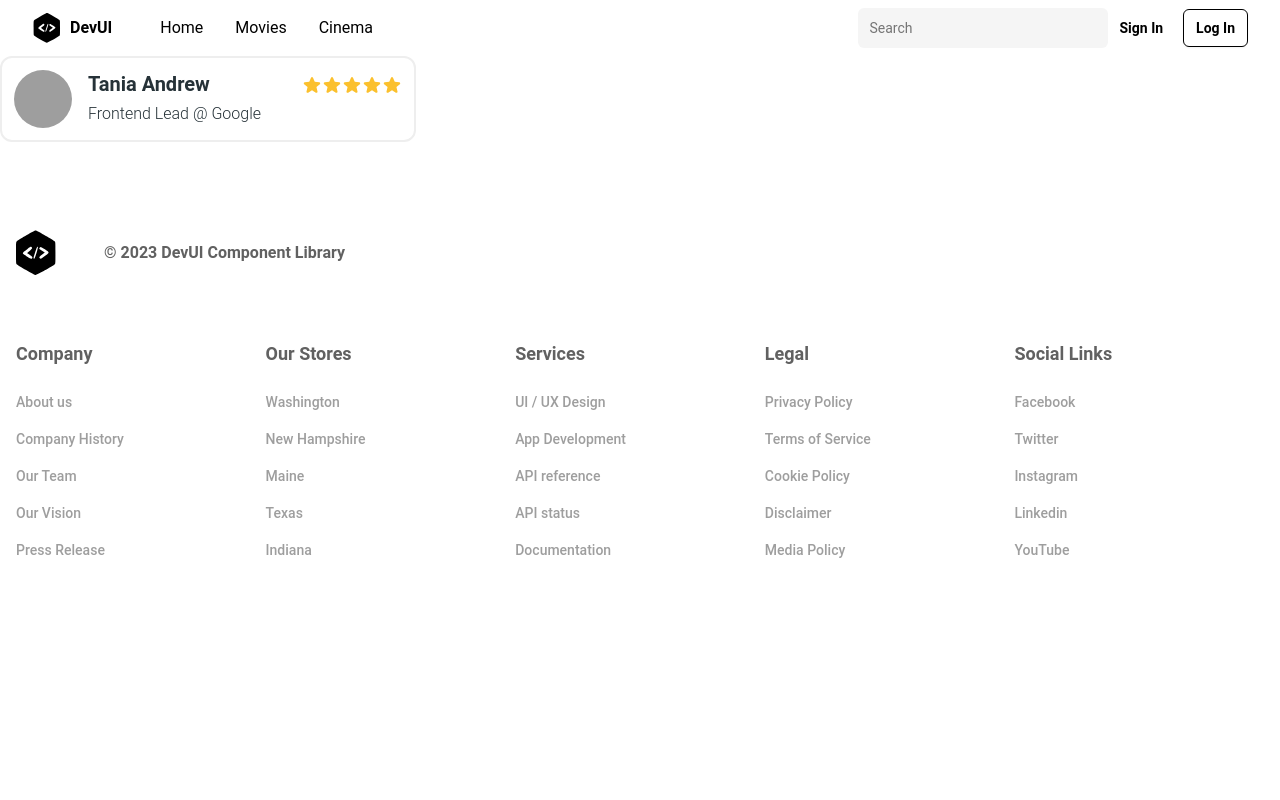
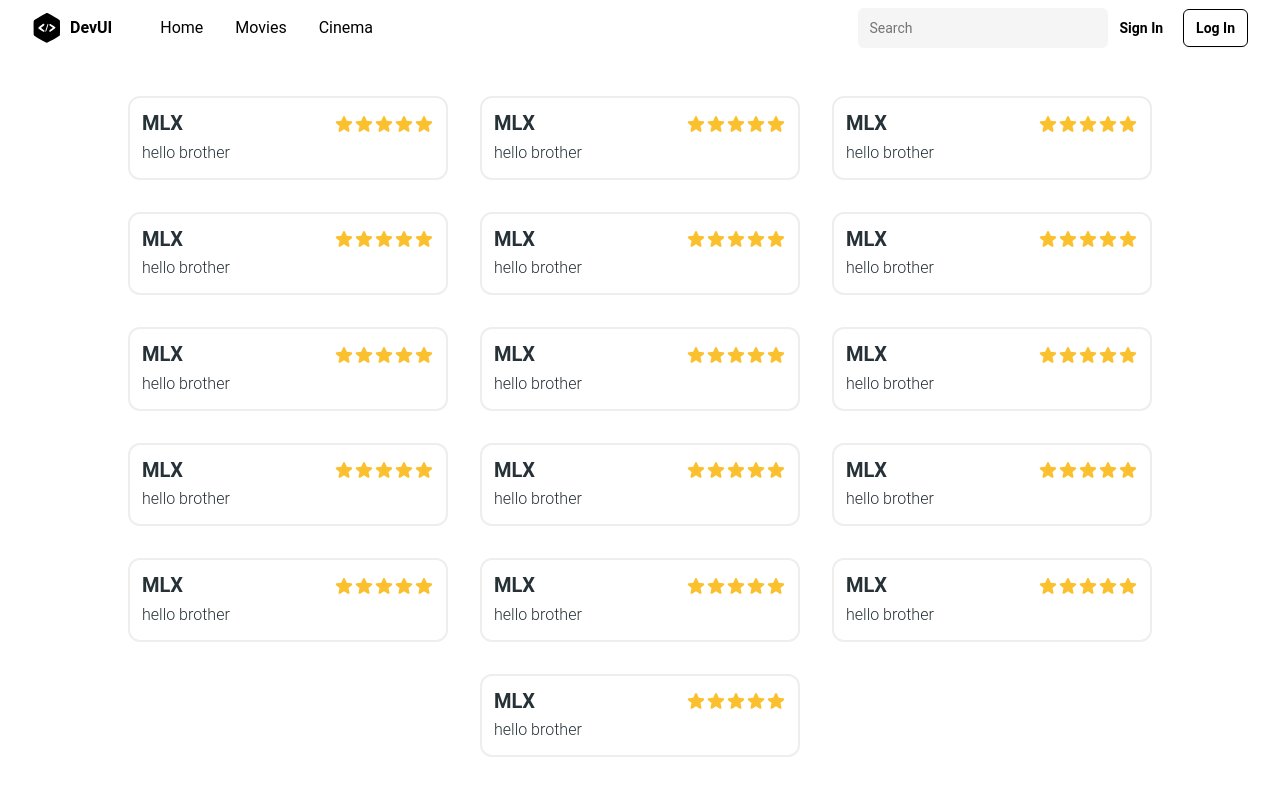
Before and after one commit to upaliwal1234/Movie-Ticket-Booking, a React (Vite) app in the folder frontend/: page /cinema in a window 1280 px wide. Shown: the top 800 px of the page. Built offline with nearby package versions, Linux system fonts and the light colour scheme; grey boxes are pictures that could not be loaded.

Commit message:
made changes in cinemas

```diff
--- /dev/null
+++ b/frontend/src/Components/Cinemas/CinemaCard.jsx
@@ -0,0 +1,60 @@
+import { Link } from 'react-router-dom'
+
+
+function CinemaCard({ cinemaname, movie }) {
+    return (
+        <div>
+            <Link to="#">
+            <div className="relative flex w-full min-w-[20rem] max-w-[26rem] hover:bg-gray-200 flex-col rounded-xl bg-transparent bg-clip-border border-2 text-gray-700 shadow-none">
+            <div className="relative flex items-center gap-4 p-3 overflow-hidden text-gray-700 bg-transparent shadow-none rounded-xl bg-clip-border">
+                <div className="flex w-full flex-col gap-0.5">
+                <div className="flex items-center justify-between">
+                    <h5
+                    className="block font-sans text-xl antialiased font-semibold leading-snug tracking-normal text-blue-gray-900">
+                    {cinemaname}
+                    </h5>
+                    <div className="flex items-center gap-0 5">
+                    <svg xmlns="http://www.w3.org/2000/svg" viewBox="0 0 24 24" fill="currentColor"
+                        className="w-5 h-5 text-yellow-700">
+                        <path fill-rule="evenodd"
+                        d="M10.788 3.21c.448-1.077 1.976-1.077 2.424 0l2.082 5.007 5.404.433c1.164.093 1.636 1.545.749 2.305l-4.117 3.527 1.257 5.273c.271 1.136-.964 2.033-1.96 1.425L12 18.354 7.373 21.18c-.996.608-2.231-.29-1.96-1.425l1.257-5.273-4.117-3.527c-.887-.76-.415-2.212.749-2.305l5.404-.433 2.082-5.006z"
+                        clip-rule="evenodd"></path>
+                    </svg>
+                    <svg xmlns="http://www.w3.org/2000/svg" viewBox="0 0 24 24" fill="currentColor"
+                        className="w-5 h-5 text-yellow-700">
+                        <path fill-rule="evenodd"
+                        d="M10.788 3.21c.448-1.077 1.976-1.077 2.424 0l2.082 5.007 5.404.433c1.164.093 1.636 1.545.749 2.305l-4.117 3.527 1.257 5.273c.271 1.136-.964 2.033-1.96 1.425L12 18.354 7.373 21.18c-.996.608-2.231-.29-1.96-1.425l1.257-5.273-4.117-3.527c-.887-.76-.415-2.212.749-2.305l5.404-.433 2.082-5.006z"
+                        clip-rule="evenodd"></path>
+                    </svg>
+                    <svg xmlns="http://www.w3.org/2000/svg" viewBox="0 0 24 24" fill="currentColor"
+                        className="w-5 h-5 text-yellow-700">
+                        <path fill-rule="evenodd"
+                        d="M10.788 3.21c.448-1.077 1.976-1.077 2.424 0l2.082 5.007 5.404.433c1.164.093 1.636 1.545.749 2.305l-4.117 3.527 1.257 5.273c.271 1.136-.964 2.033-1.96 1.425L12 18.354 7.373 21.18c-.996.608-2.231-.29-1.96-1.425l1.257-5.273-4.117-3.527c-.887-.76-.415-2.212.749-2.305l5.404-.433 2.082-5.006z"
+                        clip-rule="evenodd"></path>
+                    </svg>
+                    <svg xmlns="http://www.w3.org/2000/svg" viewBox="0 0 24 24" fill="currentColor"
+                        className="w-5 h-5 text-yellow-700">
+                        <path fill-rule="evenodd"
+                        d="M10.788 3.21c.448-1.077 1.976-1.077 2.424 0l2.082 5.007 5.404.433c1.164.093 1.636 1.545.749 2.305l-4.117 3.527 1.257 5.273c.271 1.136-.964 2.033-1.96 1.425L12 18.354 7.373 21.18c-.996.608-2.231-.29-1.96-1.425l1.257-5.273-4.117-3.527c-.887-.76-.415-2.212.749-2.305l5.404-.433 2.082-5.006z"
+                        clip-rule="evenodd"></path>
+                    </svg>
+                    <svg xmlns="http://www.w3.org/2000/svg" viewBox="0 0 24 24" fill="currentColor"
+                        className="w-5 h-5 text-yellow-700">
+                        <path fill-rule="evenodd"
+                        d="M10.788 3.21c.448-1.077 1.976-1.077 2.424 0l2.082 5.007 5.404.433c1.164.093 1.636 1.545.749 2.305l-4.117 3.527 1.257 5.273c.271 1.136-.964 2.033-1.96 1.425L12 18.354 7.373 21.18c-.996.608-2.231-.29-1.96-1.425l1.257-5.273-4.117-3.527c-.887-.76-.415-2.212.749-2.305l5.404-.433 2.082-5.006z"
+                        clip-rule="evenodd"></path>
+                    </svg>
+                    </div>
+                </div>
+                <p className="block font-sans text-base antialiased font-light leading-relaxed text-blue-gray-900">
+                    {movie}
+                </p>
+                </div>
+            </div>
+            </div>
+            </Link>
+        </div>
+    )
+}
+
+export default CinemaCard
--- a/frontend/src/Components/Cinemas/Cinemas.jsx
+++ b/frontend/src/Components/Cinemas/Cinemas.jsx
@@ -1,63 +1,25 @@
 import React from 'react'
-import { Link } from 'react-router-dom'
+import CinemaCard from './CinemaCard'
 
 export default function Cinemas() {
   return (
-    <>
-    <Link to="">
-    <div className="relative flex w-full max-w-[26rem] hover:bg-gray-200 flex-col rounded-xl bg-transparent bg-clip-border border-2 text-gray-700 shadow-none">
-    <div className="relative flex items-center gap-4 p-3 overflow-hidden text-gray-700 bg-transparent shadow-none rounded-xl bg-clip-border">
-        <img
-        src="https://images.unsplash.com/photo-1633332755192-727a05c4013d?ixlib=rb-1.2.1&amp;ixid=MnwxMjA3fDB8MHxwaG90by1wYWdlfHx8fGVufDB8fHx8&amp;auto=format&amp;fit=crop&amp;w=1480&amp;q=80"
-        alt="Tania Andrew"
-        className="relative inline-block h-[58px] w-[58px] !rounded-full  object-cover object-center" />
-        <div className="flex w-full flex-col gap-0.5">
-        <div className="flex items-center justify-between">
-            <h5
-            className="block font-sans text-xl antialiased font-semibold leading-snug tracking-normal text-blue-gray-900">
-            Tania Andrew
-            </h5>
-            <div className="flex items-center gap-0 5">
-            <svg xmlns="http://www.w3.org/2000/svg" viewBox="0 0 24 24" fill="currentColor"
-                className="w-5 h-5 text-yellow-700">
-                <path fill-rule="evenodd"
-                d="M10.788 3.21c.448-1.077 1.976-1.077 2.424 0l2.082 5.007 5.404.433c1.164.093 1.636 1.545.749 2.305l-4.117 3.527 1.257 5.273c.271 1.136-.964 2.033-1.96 1.425L12 18.354 7.373 21.18c-.996.608-2.231-.29-1.96-1.425l1.257-5.273-4.117-3.527c-.887-.76-.415-2.212.749-2.305l5.404-.433 2.082-5.006z"
-                clip-rule="evenodd"></path>
-            </svg>
-            <svg xmlns="http://www.w3.org/2000/svg" viewBox="0 0 24 24" fill="currentColor"
-                className="w-5 h-5 text-yellow-700">
-                <path fill-rule="evenodd"
-                d="M10.788 3.21c.448-1.077 1.976-1.077 2.424 0l2.082 5.007 5.404.433c1.164.093 1.636 1.545.749 2.305l-4.117 3.527 1.257 5.273c.271 1.136-.964 2.033-1.96 1.425L12 18.354 7.373 21.18c-.996.608-2.231-.29-1.96-1.425l1.257-5.273-4.117-3.527c-.887-.76-.415-2.212.749-2.305l5.404-.433 2.082-5.006z"
-                clip-rule="evenodd"></path>
-            </svg>
-            <svg xmlns="http://www.w3.org/2000/svg" viewBox="0 0 24 24" fill="currentColor"
-                className="w-5 h-5 text-yellow-700">
-                <path fill-rule="evenodd"
-                d="M10.788 3.21c.448-1.077 1.976-1.077 2.424 0l2.082 5.007 5.404.433c1.164.093 1.636 1.545.749 2.305l-4.117 3.527 1.257 5.273c.271 1.136-.964 2.033-1.96 1.425L12 18.354 7.373 21.18c-.996.608-2.231-.29-1.96-1.425l1.257-5.273-4.117-3.527c-.887-.76-.415-2.212.749-2.305l5.404-.433 2.082-5.006z"
-                clip-rule="evenodd"></path>
-            </svg>
-            <svg xmlns="http://www.w3.org/2000/svg" viewBox="0 0 24 24" fill="currentColor"
-                className="w-5 h-5 text-yellow-700">
-                <path fill-rule="evenodd"
-                d="M10.788 3.21c.448-1.077 1.976-1.077 2.424 0l2.082 5.007 5.404.433c1.164.093 1.636 1.545.749 2.305l-4.117 3.527 1.257 5.273c.271 1.136-.964 2.033-1.96 1.425L12 18.354 7.373 21.18c-.996.608-2.231-.29-1.96-1.425l1.257-5.273-4.117-3.527c-.887-.76-.415-2.212.749-2.305l5.404-.433 2.082-5.006z"
-                clip-rule="evenodd"></path>
-            </svg>
-            <svg xmlns="http://www.w3.org/2000/svg" viewBox="0 0 24 24" fill="currentColor"
-                className="w-5 h-5 text-yellow-700">
-                <path fill-rule="evenodd"
-                d="M10.788 3.21c.448-1.077 1.976-1.077 2.424 0l2.082 5.007 5.404.433c1.164.093 1.636 1.545.749 2.305l-4.117 3.527 1.257 5.273c.271 1.136-.964 2.033-1.96 1.425L12 18.354 7.373 21.18c-.996.608-2.231-.29-1.96-1.425l1.257-5.273-4.117-3.527c-.887-.76-.415-2.212.749-2.305l5.404-.433 2.082-5.006z"
-                clip-rule="evenodd"></path>
-            </svg>
-            </div>
-        </div>
-        <p className="block font-sans text-base antialiased font-light leading-relaxed text-blue-gray-900">
-            Frontend Lead @ Google
-        </p>
-        </div>
+    <div className="flex flex-row flex-wrap gap-8 justify-center mt-10 my-6 sm:mx-10 md:mx-20">
+    <CinemaCard cinemaname="MLX" movie="hello brother" />
+    <CinemaCard cinemaname="MLX" movie="hello brother" />
+    <CinemaCard cinemaname="MLX" movie="hello brother" />
+    <CinemaCard cinemaname="MLX" movie="hello brother" />
+    <CinemaCard cinemaname="MLX" movie="hello brother" />
+    <CinemaCard cinemaname="MLX" movie="hello brother" />
+    <CinemaCard cinemaname="MLX" movie="hello brother" />
+    <CinemaCard cinemaname="MLX" movie="hello brother" />
+    <CinemaCard cinemaname="MLX" movie="hello brother" />
+    <CinemaCard cinemaname="MLX" movie="hello brother" />
+    <CinemaCard cinemaname="MLX" movie="hello brother" />
+    <CinemaCard cinemaname="MLX" movie="hello brother" />
+    <CinemaCard cinemaname="MLX" movie="hello brother" />
+    <CinemaCard cinemaname="MLX" movie="hello brother" />
+    <CinemaCard cinemaname="MLX" movie="hello brother" />
+    <CinemaCard cinemaname="MLX" movie="hello brother" />
     </div>
-    </div>
-    </Link>
-
-    </>
   )
 }
```
